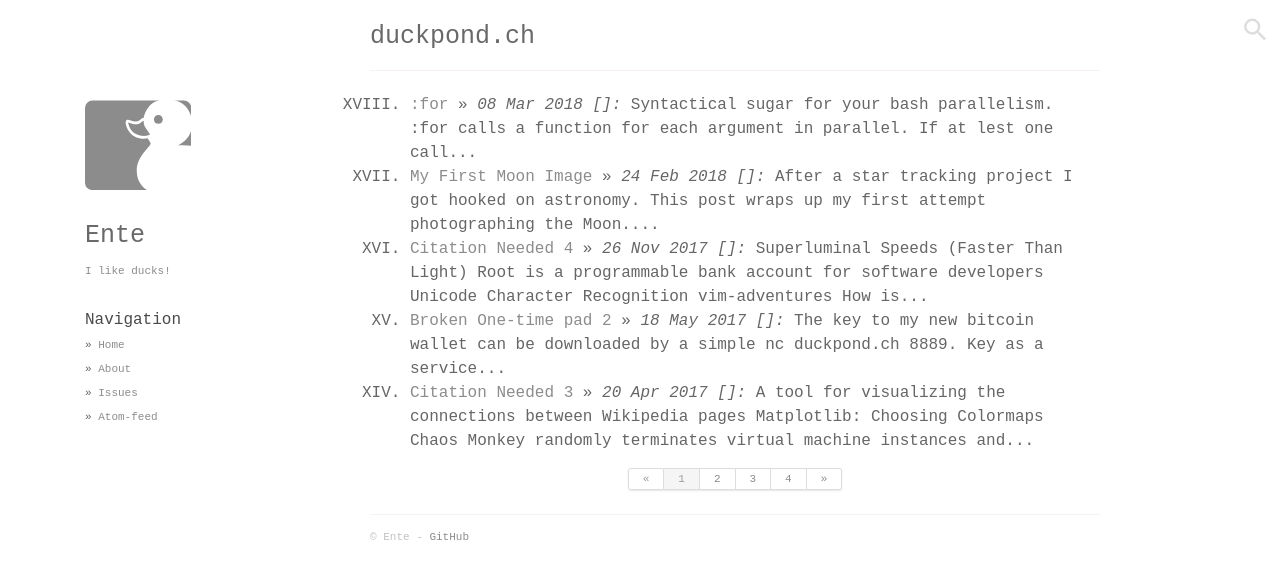
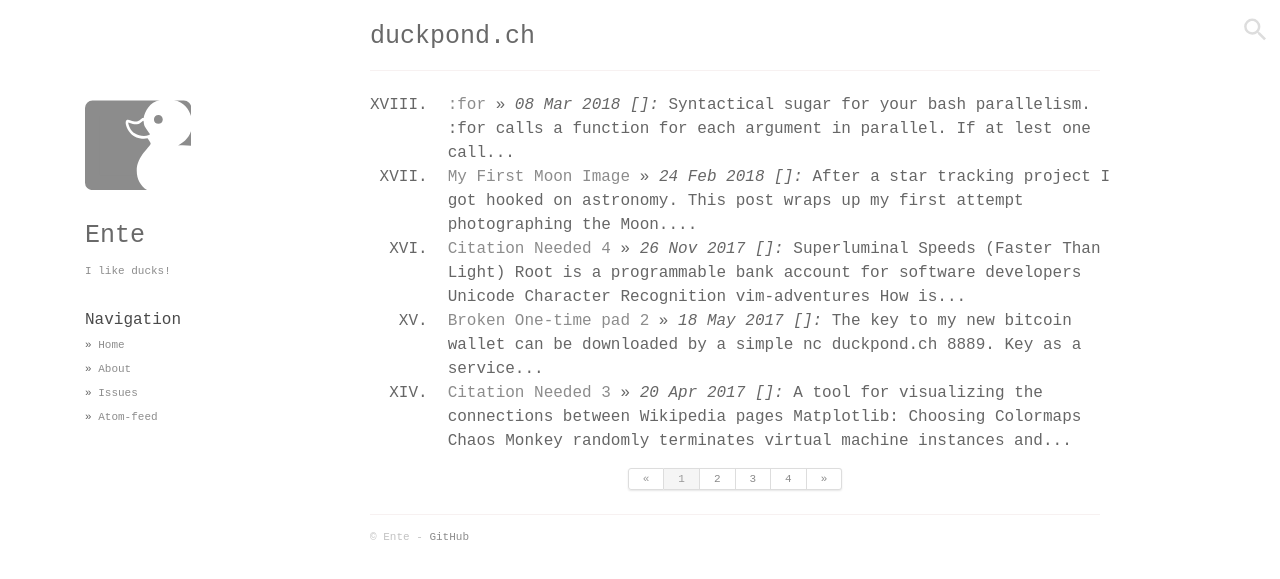
Before and after one commit to Enteee/duckpond.ch, a Jekyll site: the page built from index.html, in a window 1280 px wide. Shown: the top 579 px of the page. Built offline with Jekyll 4.4.1, drawn with Linux system fonts in a browser that asks for light colours; the list of posts is cut into pages by our own code; comment, search, counter and statistics services are not loaded.

Commit message:
Better numbering

```diff
--- a/index.html
+++ b/index.html
@@ -5,11 +5,14 @@ layout: default
 <div id="home">
     <h1>{{ site.title }}</h1>
     <hr />
-    <ol class="posts" type="I" start="{{ paginator.page | minus: 1 | times: paginator.per_page | times: -1 | plus: paginator.total_posts }}" reversed>
+
+    <ol class="posts" start="{{ paginator.page | minus: 1 | times: paginator.per_page | times: -1 | plus: paginator.total_posts }}" reversed>
     {% for post in paginator.posts %}
         <li>
-            <a href="{{ post.url }}">{{ post.title }}</a> &raquo; <i><span>{{ post.date | date_to_string }} [<a href="{{ post.url }}#isso-thread"></a>]:</span></i>
-            <span>{{ post.content | strip_html | truncatewords:20 }}</span>
+            <span>
+                <a href="{{ post.url }}">{{ post.title }}</a> &raquo; <i><span>{{ post.date | date_to_string }} [<a href="{{ post.url }}#isso-thread"></a>]:</span></i>
+                <span>{{ post.content | strip_html | truncatewords:20 }}</span>
+            <span>
         </li>
     {% endfor %}
     </ol>
--- a/static/css/main.css
+++ b/static/css/main.css
@@ -145,6 +145,29 @@ a:hover {
  * Container element
  * /////////////////
  */
+
+ol {
+    padding: 0px;
+    counter-reset: ctr; /* update with javascript */
+    display: table;
+}
+
+ol > li {
+    counter-increment: ctr -1;
+    display: table-row;
+}
+
+ol > li::before {
+    content: counter(ctr, upper-roman) ".";
+    display: table-cell;
+    text-align: right;
+}
+
+ol > li > span {
+    position: relative;
+    left: 20px;
+}
+
 .pagination {
     height: 36px;
     width: 100%;
--- a/static/js/main.js
+++ b/static/js/main.js
@@ -25,4 +25,14 @@ $(function(){
     }
   });
 
+  // reverse counted ol
+  $("ol[reversed='']").each(function(){
+      $(this).css(
+        'counter-reset',
+        'ctr ' + (
+          parseInt($(this).attr('start')) + 1
+        )
+      )
+  });
+
 });
```
Also changed, not shown: 1 other file.
